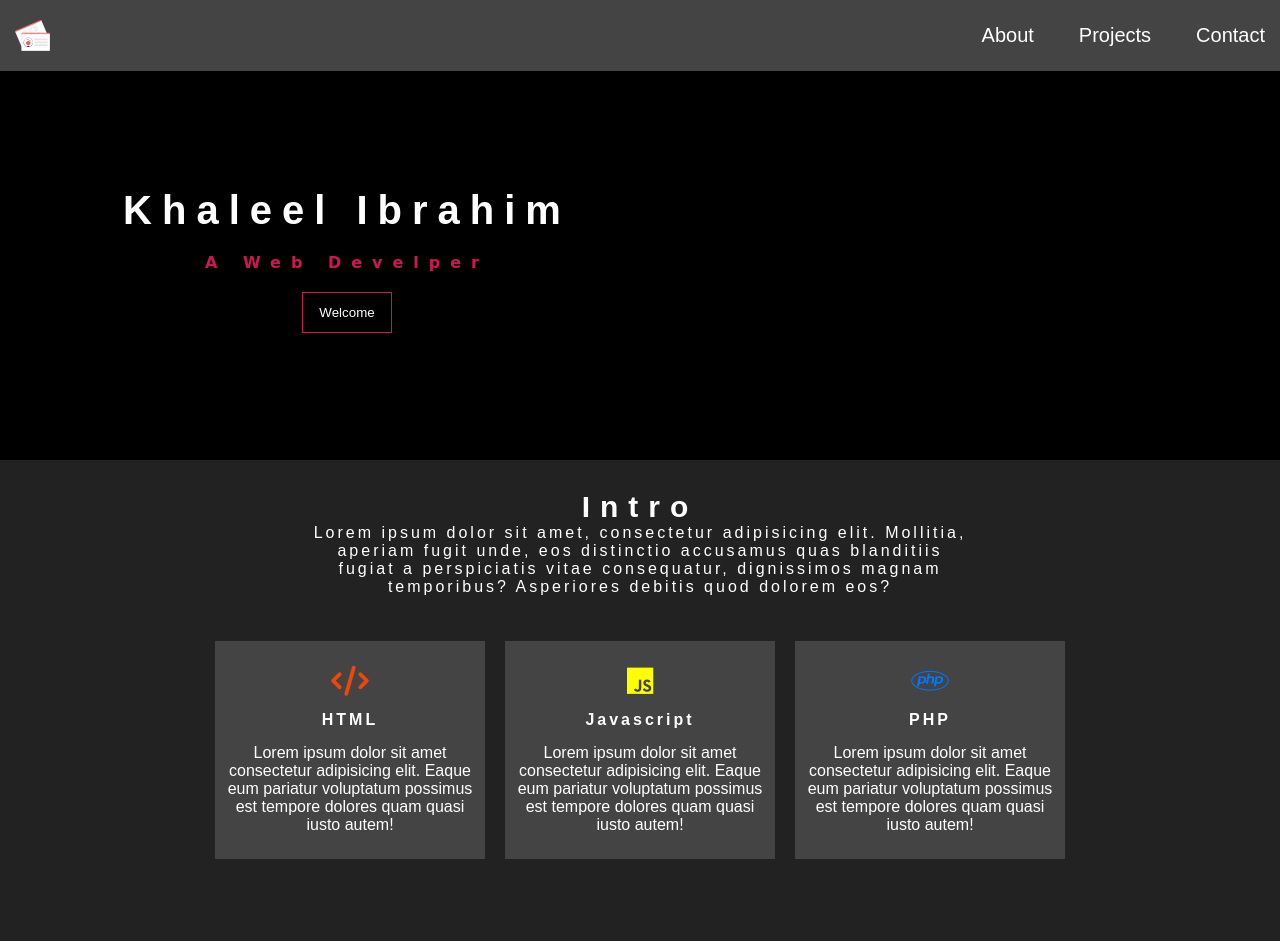
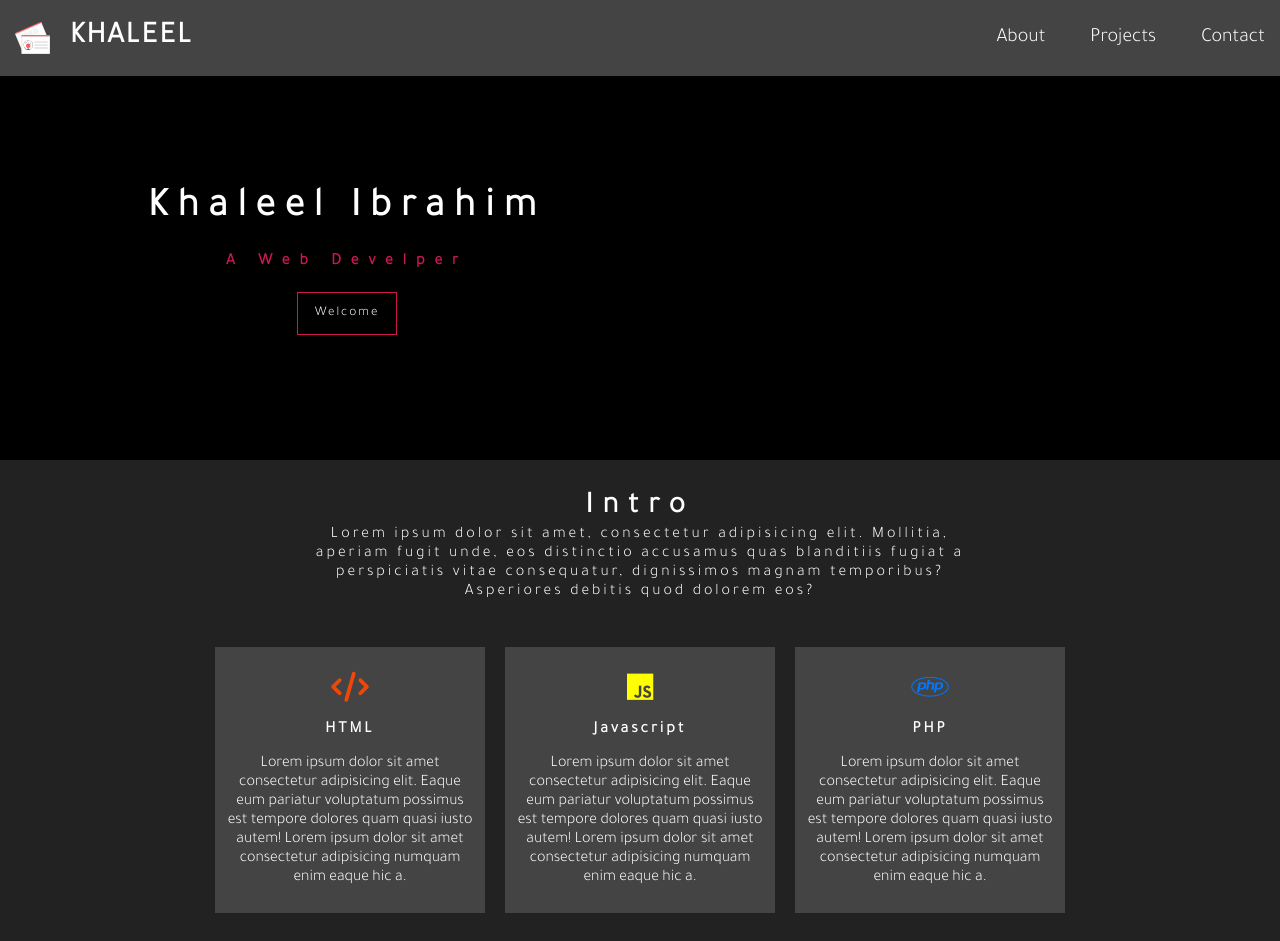
Before and after one commit to khaleelibraheem/Portfolio, a plain HTML site: page index.html in a window 1280 px wide. Shown: the top 941 px of the page. Drawn offline with nearby package versions, Linux system fonts and the light colour scheme; a web font is replaced by a local one.

Commit message:
modified fonts

```diff
--- a/index.html
+++ b/index.html
@@ -9,7 +9,7 @@
     <link rel="stylesheet" href="style.css">
     <link rel="preconnect" href="https://fonts.googleapis.com">
     <link rel="preconnect" href="https://fonts.gstatic.com" crossorigin>
-    <link href="https://fonts.googleapis.com/css2?family=Smooch&display=swap" rel="stylesheet">
+    <link href="https://fonts.googleapis.com/css2?family=Tajawal:wght@300&display=swap" rel="stylesheet">
     <script src="https://kit.fontawesome.com/a32a87c0f2.js" crossorigin="anonymous"></script>
     <script src="https://code.jquery.com/jquery-3.6.0.min.js" integrity="sha256-/xUj+3OJU5yExlq6GSYGSHk7tPXikynS7ogEvDej/m4=" crossorigin="anonymous"></script>
 </head>
@@ -23,6 +23,7 @@
         <nav>
             <div class="logo">
                 <img src="Images/undraw_tabs_re_a2bd.svg" alt="Khaleel">
+                <span>KHALEEL</span>
                 <i class="fa fa-bars" id="menu"></i>
             </div>
 
@@ -62,7 +63,8 @@
                     <h4>HTML</h4>
                     <p>Lorem ipsum dolor sit amet consectetur adipisicing elit. Eaque
                         eum pariatur voluptatum possimus est tempore dolores quam quasi
-                        iusto autem!
+                        iusto autem! Lorem ipsum dolor sit amet consectetur adipisicing
+                        numquam enim eaque hic a.
                     </p>
                 </div>
 
@@ -71,7 +73,8 @@
                     <h4>Javascript</h4>
                     <p>Lorem ipsum dolor sit amet consectetur adipisicing elit. Eaque
                         eum pariatur voluptatum possimus est tempore dolores quam quasi
-                        iusto autem!
+                        iusto autem! Lorem ipsum dolor sit amet consectetur adipisicing
+                        numquam enim eaque hic a.
                     </p>
                 </div>
 
@@ -80,7 +83,8 @@
                     <h4>PHP</h4>
                     <p>Lorem ipsum dolor sit amet consectetur adipisicing elit. Eaque
                         eum pariatur voluptatum possimus est tempore dolores quam quasi
-                        iusto autem!
+                        iusto autem! Lorem ipsum dolor sit amet consectetur adipisicing
+                        numquam enim eaque hic a.
                     </p>
                 </div>
             </div>
@@ -125,7 +129,6 @@
                     <h5>Khaleel Ibrahim</h5>
                     <h4>&copy copyright 2022</h4>
                 </div>
-            </div>
         </div>
     </div>
     <script src="app.js"></script>
@@ -133,7 +136,7 @@
         $(window).on('load', function(){
             $(".loaderHome").fadeOut(1000);
             $(".cover").fadeIn(1000);
-            // $(".cover").css("display", "block");
+            $(".cover").css("display", "block");
         })
     </script>
 </body>
--- a/style.css
+++ b/style.css
@@ -2,6 +2,7 @@
     margin: 0;
     padding: 0;
     box-sizing: border-box;
+    font-family: 'Tajawal', sans-serif;
 }
 body,html{
     height: 100%;
@@ -48,7 +49,7 @@ body,html{
 .cover{
     height: 100%;
     background-color: #222;
-    /* display: none; */
+    display: none;
 }
 
 /* Navigation Bar */
@@ -64,7 +65,14 @@ nav{
     background-color: #444;
     display: flex;
     justify-content: space-between;
+    align-items: center;
     padding: 20px 15px;
+}
+.logo span{
+    letter-spacing: 2px;
+    font-size: 30px;
+    font-weight: bolder;
+
 }
 #menu{
     cursor: pointer;
@@ -93,7 +101,6 @@ nav{
 }
 
 .nav-list li a{
-    font-family: 'M PLUS 1p', sans-serif;
     transition: .3s ease-in-out;
     margin: 10px 0;
     text-decoration: none;
@@ -148,6 +155,11 @@ nav{
         transform: scale(1);
         color: rgb(205, 23, 84);
     }
+    .logo{
+        display: flex;
+        justify-content: space-between;
+        gap: 20px;
+    }
 }
 
 .openCloseMenu{
@@ -186,14 +198,13 @@ nav{
 .hero h2{
     font-size: 40px;
     letter-spacing: 10px;
-    font-family: 'M PLUS 1p', sans-serif;
 }
 .hero h4{
     margin-top: 20px;
     color: rgb(205, 23, 84);
     letter-spacing: 10px;
-    font-family: 'Amatic SC', cursive;
 }
+
 .hero button{
     cursor: pointer;
     background: transparent;
@@ -201,7 +212,8 @@ nav{
     margin-top: 20px;
     border: 1px solid rgb(205, 23, 84);
     padding: 12px;
-    width: 90px;
+    width: 100px;
+    letter-spacing: 2px;
 }
 
 @media screen and (min-width: 768px) {
@@ -229,10 +241,8 @@ nav{
 .cardHome h2{
     font-size: 30px;
     letter-spacing: 10px;
-    font-family: 'M PLUS 1p', sans-serif;
 }
 .para{
-    font-family: 'Advent Pro', sans-serif;
     letter-spacing: 3px;
 }
 .card{
@@ -266,12 +276,10 @@ nav{
 }
 .cards h4{
     margin-top: 15px;
-    font-family: 'Advent Pro', sans-serif;
     letter-spacing: 3px;
 }
 .cards p{
     margin-top: 15px;
-    font-family: 'Advent Pro', sans-serif;
 }
 
 @media screen and (min-width: 768px) {
@@ -296,7 +304,6 @@ nav{
 .imgText{
     color: #fff;
     width: 400px;
-    font-family: 'Advent Pro', sans-serif;
 }
 
 .imgText h3{
@@ -375,7 +382,6 @@ nav{
     text-align: center;
     display: flex;
     justify-content: center;
-    font-family: 'Advent Pro', sans-serif;
 }
 
 .footerContent{
```
